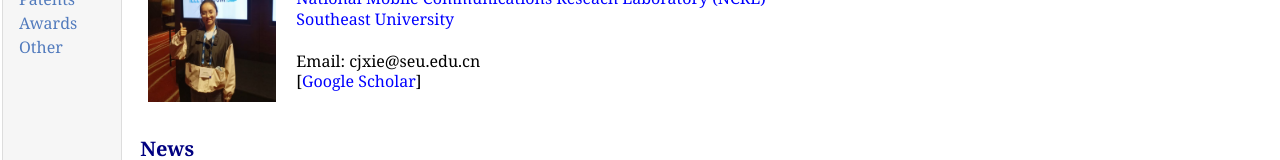
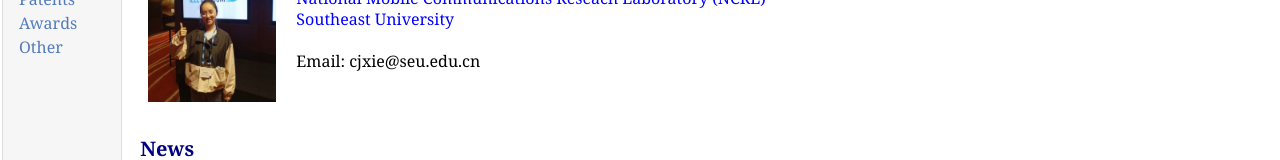
Before and after one commit to ChenjieXieSEU/ChenjieXie.github.io, a plain HTML site: page index.html in a window 1280 px wide. Shown: the part 153-313 px from the top of the page. Drawn offline with Linux system fonts and the light colour scheme.

Commit message:
Update index.html

```diff
--- a/index.html
+++ b/index.html
@@ -57,7 +57,7 @@
 <a href="https://www.seu.edu.cn/">Southeast University</a> <br />
 <br />
 Email: cjxie@seu.edu.cn <br />
-[<a href="https://scholar.google.com/citations?user=UWh5090AAAAJ&amp;hl=en">Google Scholar</a>] <br /></p>
+<br /></p>
 </td></tr></table>
 <h2>News</h2>
 <p><ul>
```
